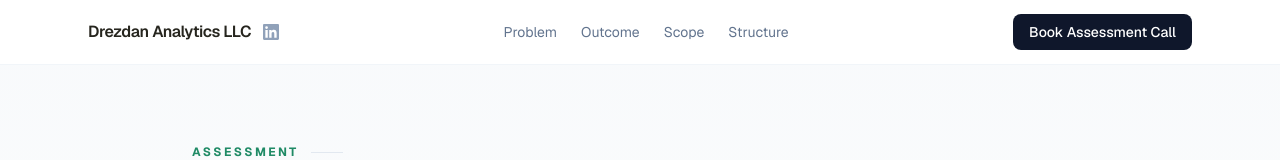
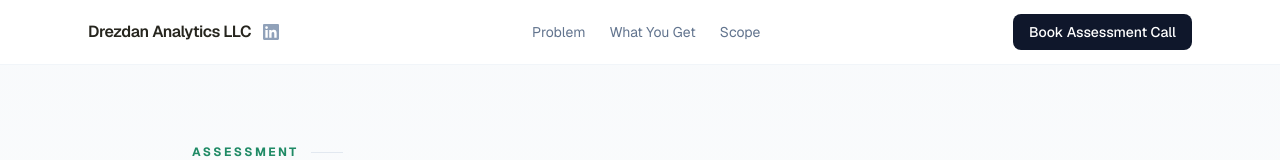
Before and after one commit to Drez22/consulting_website, a Next.js app in the folder consulting_website/: page /assessment in a window 1280 px wide. Shown: the top 160 px of the page. Built offline with nearby package versions, Linux system fonts and the light colour scheme.

Commit message:
Update assessment page navbar links
Co-Authored-By: Claude Sonnet 5.5 <noreply@anthropic.com>
Claude-Session: https://claude.ai/code/session_01BH9xDStgk3d89y4jHiK8cF

```diff
--- a/consulting_website/app/assessment/page.tsx
+++ b/consulting_website/app/assessment/page.tsx
@@ -266,7 +266,7 @@ export default function Assessment() {
               </div>
 
               {/* What You Get */}
-              <div className="rounded-2xl border border-slate-200/70 bg-white shadow-sm shadow-slate-100/80 overflow-hidden">
+              <div id="deliverables" className="scroll-mt-24 rounded-2xl border border-slate-200/70 bg-white shadow-sm shadow-slate-100/80 overflow-hidden">
                 <div className="px-7 pt-6 pb-3 border-b border-slate-100">
                   <p className="text-[11px] font-bold tracking-[0.18em] uppercase [color:#807d72] mb-1">Deliverables</p>
                   <h3 className="font-semibold text-[15px] [color:#26251e]">What You Get</h3>
--- a/consulting_website/app/components/LandingNavbar.tsx
+++ b/consulting_website/app/components/LandingNavbar.tsx
@@ -33,7 +33,7 @@ export default function LandingNavbar() {
 
         {/* Desktop nav */}
         <nav className="hidden md:flex items-center gap-6">
-          {[["Problem", "#problem"], ["Outcome", "#outcome"], ["Scope", "#scope"], ["Structure", "#structure"]].map(([label, href]) => (
+          {[["Problem", "#problem"], ["What You Get", "#deliverables"], ["Scope", "#structure"]].map(([label, href]) => (
             <a
               key={label}
               href={href}
@@ -71,9 +71,8 @@ export default function LandingNavbar() {
         <div className="md:hidden bg-white border-t border-slate-100 px-6 py-5 flex flex-col gap-4">
           {[
             ["Problem", "#problem"],
-            ["Outcome", "#outcome"],
-            ["Scope", "#scope"],
-            ["Structure", "#structure"],
+            ["What You Get", "#deliverables"],
+            ["Scope", "#structure"],
           ].map(([label, href]) => (
             <a
               key={label}
```
